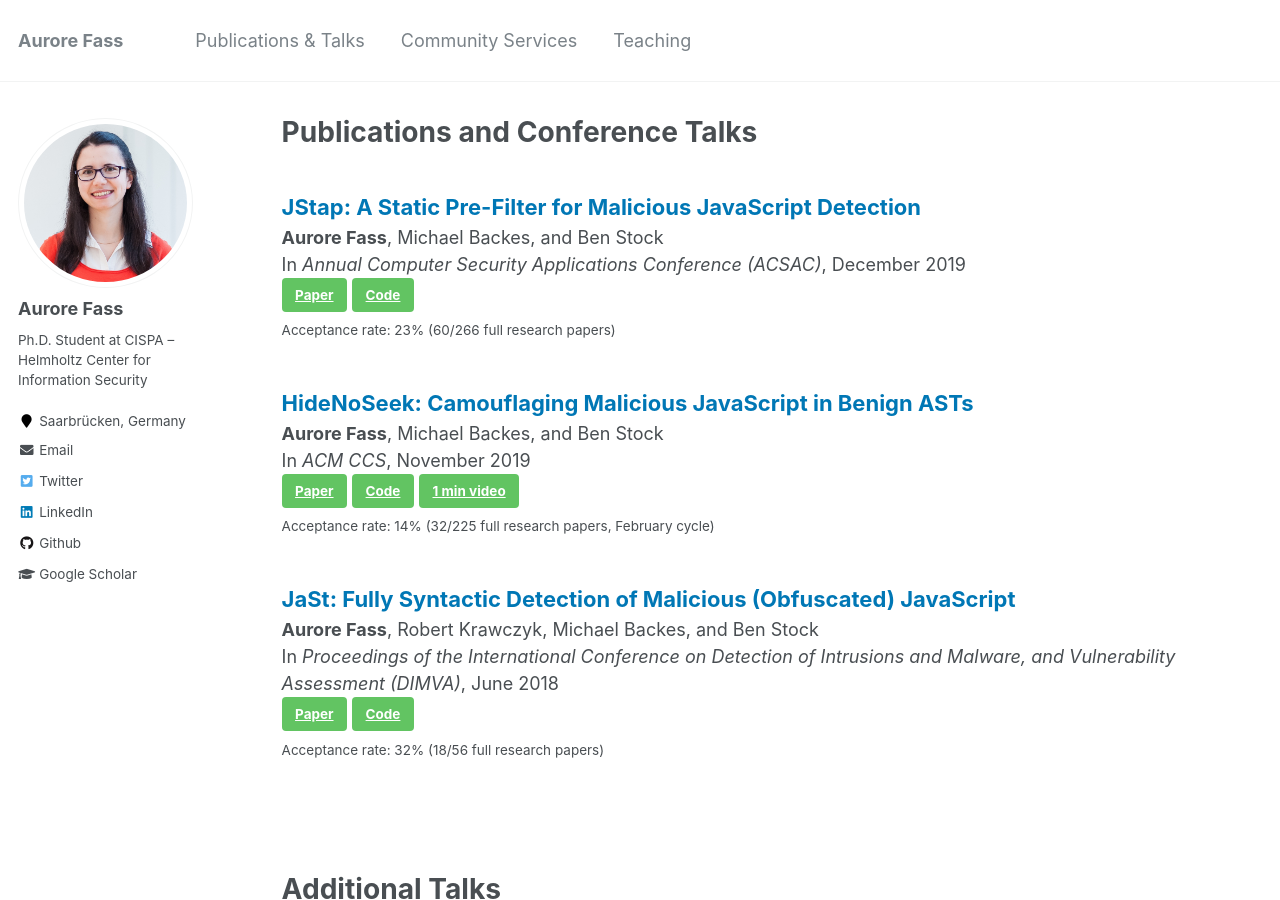
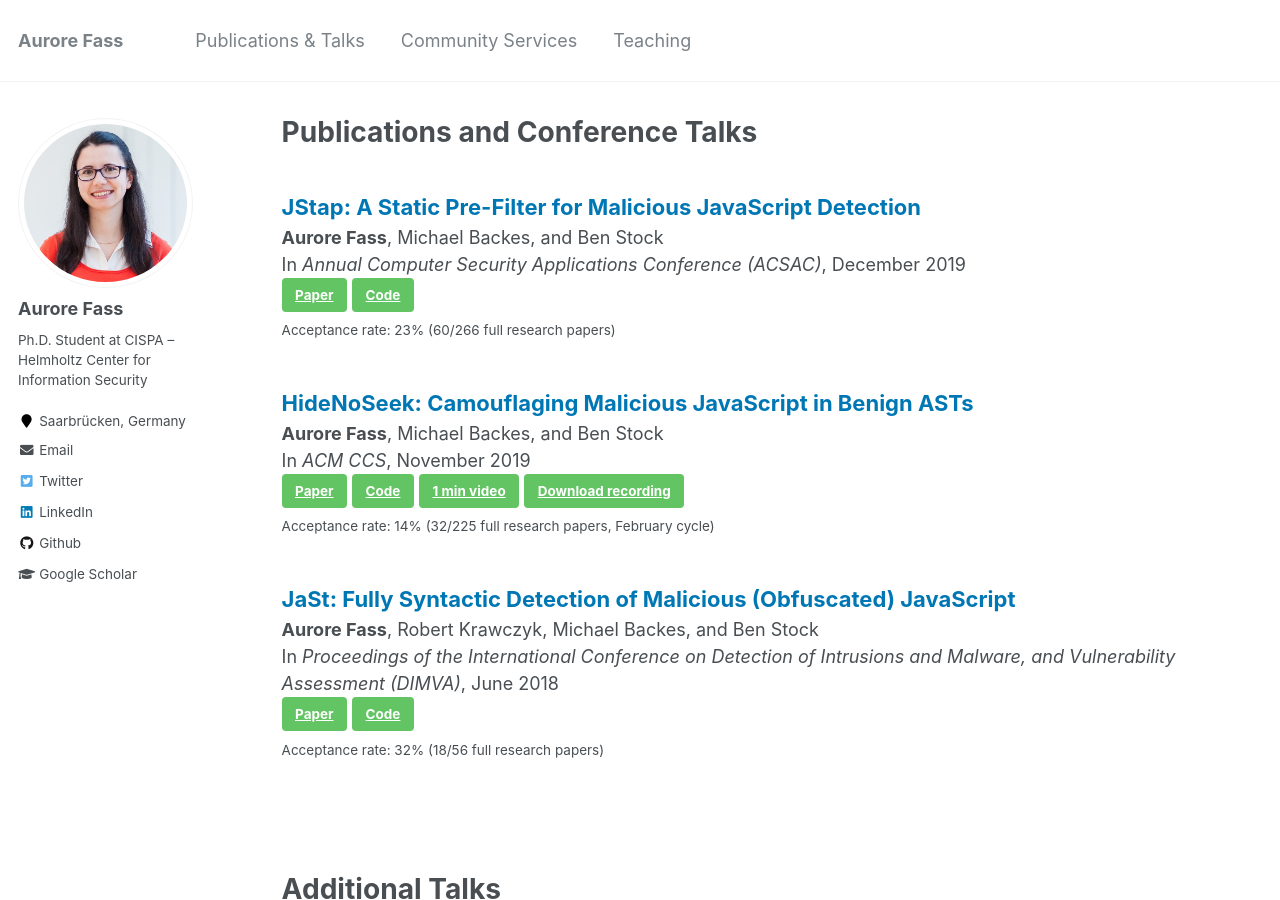
Before and after one commit to Aurore54F/aurore54f.github.io, a Jekyll site: the page built from _pages/publications.md, in a window 1280 px wide and 900 px high. Built offline with Jekyll 4.4.1, drawn with Linux system fonts in a browser that asks for light colours.

Commit message:
Added HideNoSeek recording link

```diff
--- a/_includes/archive-single.html
+++ b/_includes/archive-single.html
@@ -54,6 +54,9 @@
           {% if post.teaser %}
             <a href="{{ post.teaser }}" target="_blank" class="btn btn--success" role="button">1 min video</a>
           {% endif %}
+          {% if post.recording %}
+            <a href="{{ post.recording }}" target="_blank" class="btn btn--success" role="button">Download recording</a>
+          {% endif %}
           <br><small>Acceptance rate: {{ post.acceptance }}</small>
           {% if post.artifact %}
             <!--<button type = "button" class = "btn btn--warning">{{ post.artifact }}</button>-->
```
Also changed, not shown: _publications/HideNoSeek.md (+1 -0 lines).
